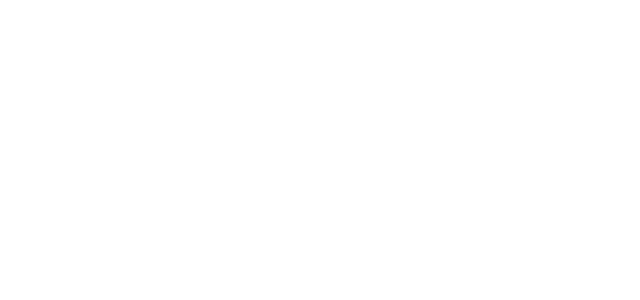
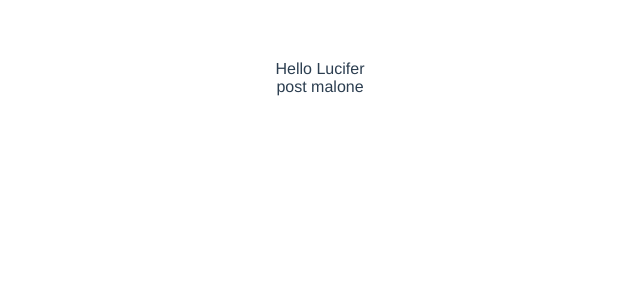
Before and after one commit to shubhamhirap/vue-training, a Vue app: page / in a window 1280 px wide. Shown: the top 300 px of the page, without its empty margins (320-960 px from the left). Built offline with nearby package versions, Linux system fonts and the light colour scheme.

Commit message:
text binding syntax ways

```diff
--- a/src/App.vue
+++ b/src/App.vue
@@ -1,8 +1,22 @@
-<template></template>
+<template>
+  <div>
+    <!-- text-binding with Mustache syntax -->
+    <div>{{ greet }} {{ name }}</div>
+    <!-- text binding with directive syntax -->
+    <div v-text="singer"></div>
+  </div>
+</template>
 
 <script>
 export default {
   name: "App",
+  data() {
+    return {
+      greet: "Hello",
+      name: "Lucifer",
+      singer: "post malone",
+    };
+  },
 };
 </script>
 
```
